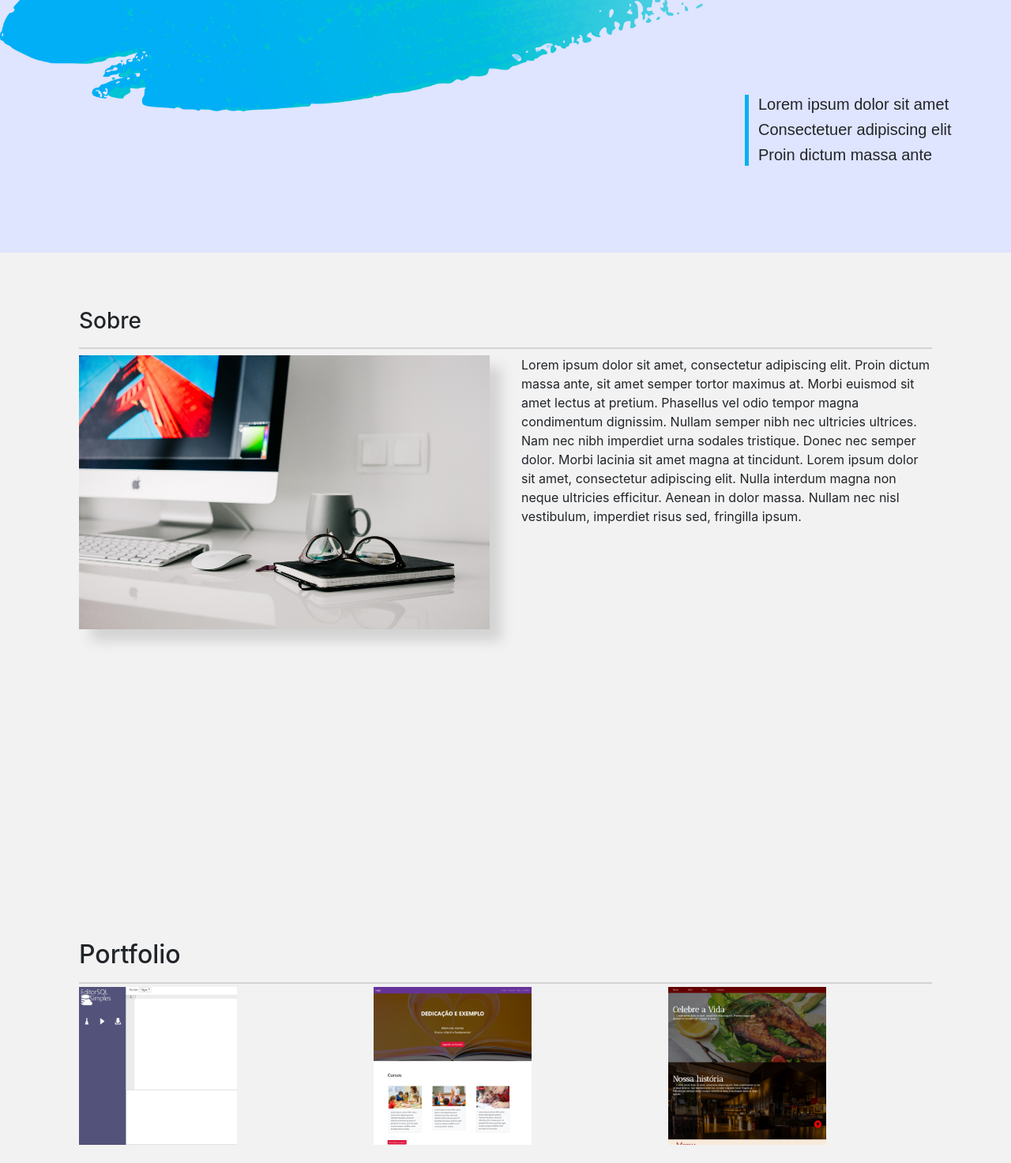
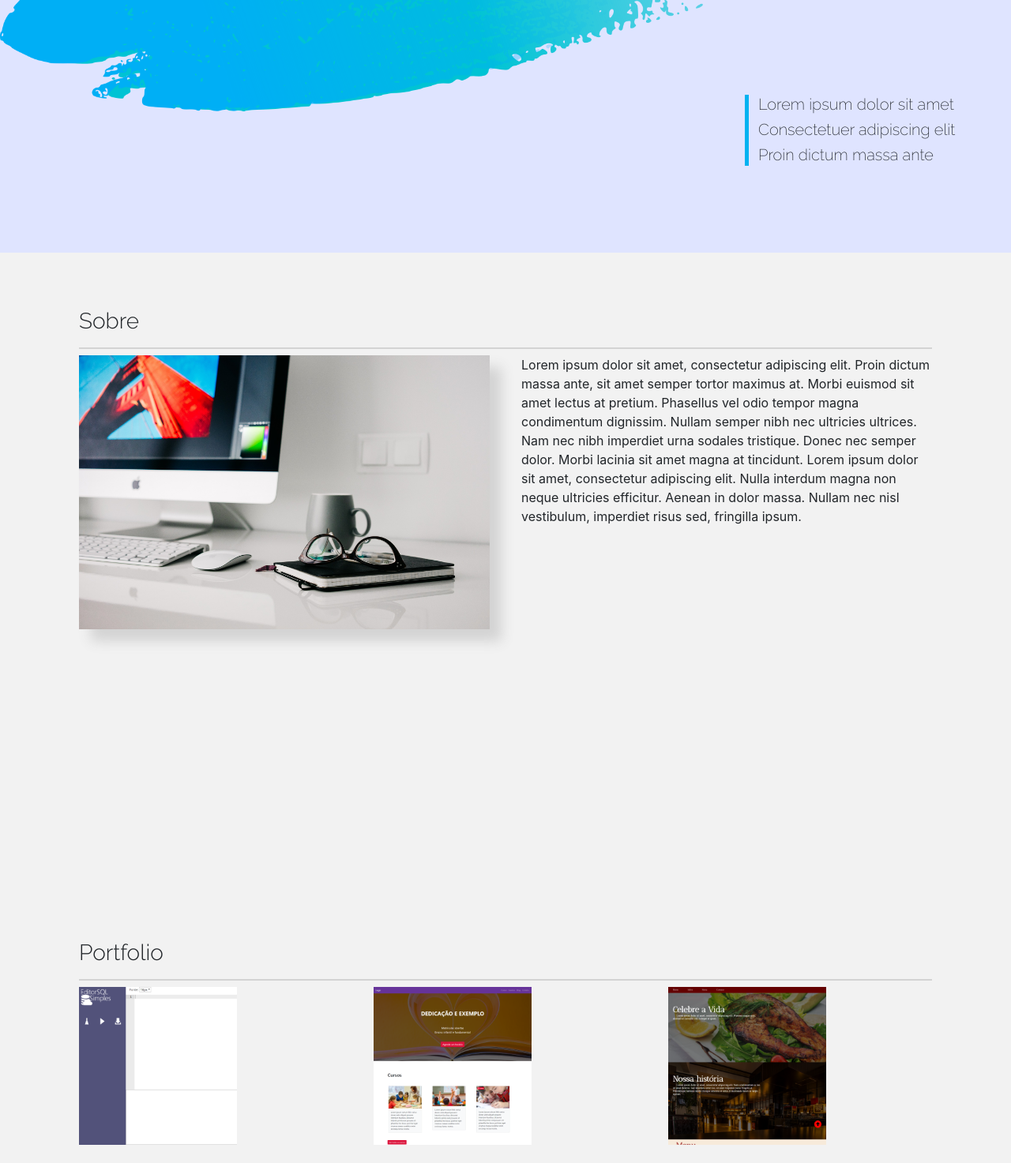
Before and after one commit to CleytonFerreira/gatsby-design-template, a Gatsby site: page / in a window 1280 px wide. Shown: the part 480-1953 px from the top of the page at 79% size. Built offline with nearby package versions, Linux system fonts and the light colour scheme; Gatsby itself is replaced by a stand-in of ours.

Commit message:
Ajustes nos headers

```diff
--- a/package.json
+++ b/package.json
@@ -4,9 +4,11 @@
   "description": "A simplified bare-bones starter for Gatsby",
   "version": "0.1.0",
   "license": "MIT",
+  "homepage": "https://github.com/CleytonFerreira/gatsby-design-template.git",
   "scripts": {
     "build": "gatsby build",
     "develop": "gatsby develop",
+    "deploy": "gh-pages -d public",
     "format": "prettier --write \"**/*.{js,jsx,json,md}\"",
     "start": "npm run develop",
     "serve": "gatsby serve",
--- a/src/components/Contato.js
+++ b/src/components/Contato.js
@@ -26,13 +26,13 @@ export default () => (
             </style>
             <Form>
                 <Row>
-                    <Col >
+                    <Col md="6">
                         <Form.Group controlId="formBasicEmail">
                             <Form.Label>Nome</Form.Label>
                             <Form.Control placeholder="Digite seu nome" />
                         </Form.Group>
                     </Col>
-                    <Col >
+                    <Col md="6">
                         <Form.Group controlId="formBasicEmail">
                             <Form.Label>E-mail</Form.Label>
                             <Form.Control type="email" placeholder="Digite seu e-mail" />
--- a/src/components/Portfolio.js
+++ b/src/components/Portfolio.js
@@ -9,7 +9,7 @@ import '../styles/Portfolio.css'
 export default () => (
     <div className="wrapper">
         <div className="header">
-            <h2>Portfolio</h2>
+            <h3>Portfolio</h3>
             <hr></hr>
         </div>
         <div className="thumb"><img src={Thumb01} alt="editor_sql" className="responsive"></img></div>
--- a/src/pages/index.js
+++ b/src/pages/index.js
@@ -8,6 +8,7 @@ import Contato from '../components/Contato';
 import Footer from '../components/Footer';
 import '../../node_modules/bootstrap/dist/css/bootstrap.min.css';
 import '../styles/index.css';
+import 'typeface-raleway';
 
 export default () =>
     <Fragment>
--- a/src/styles/index.css
+++ b/src/styles/index.css
@@ -13,6 +13,17 @@ body {
         "Contato"
         "footer";
     grid-template-rows: repeat(4, 100vh) 72px;
+}
+
+h5{
+    font-family: "Raleway", sans-serif;
+    font-weight: 200;
+    white-space: nowrap;
+}
+
+h3{
+    font-family: Raleway, sans-serif;
+    font-weight: 300;
 }
 
 section {
```
